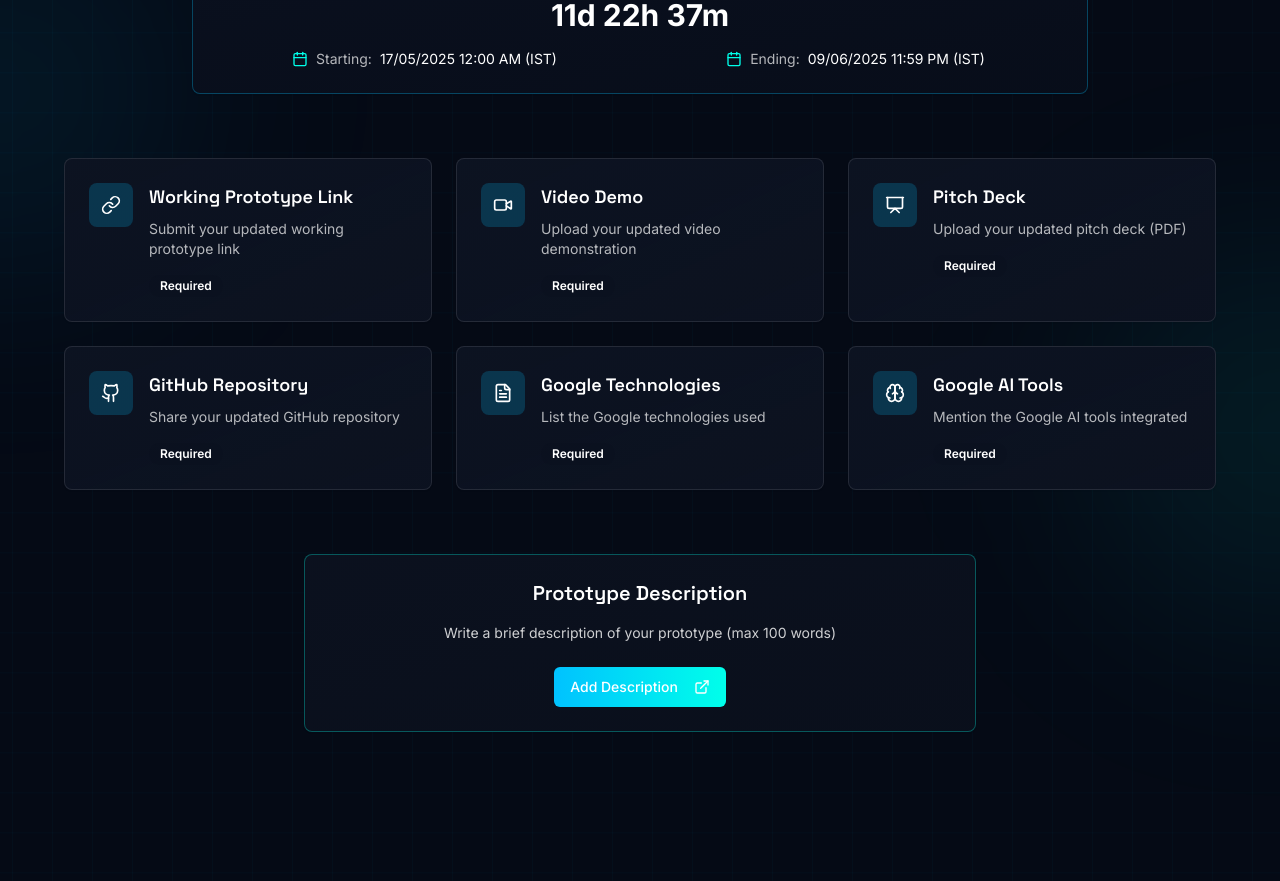
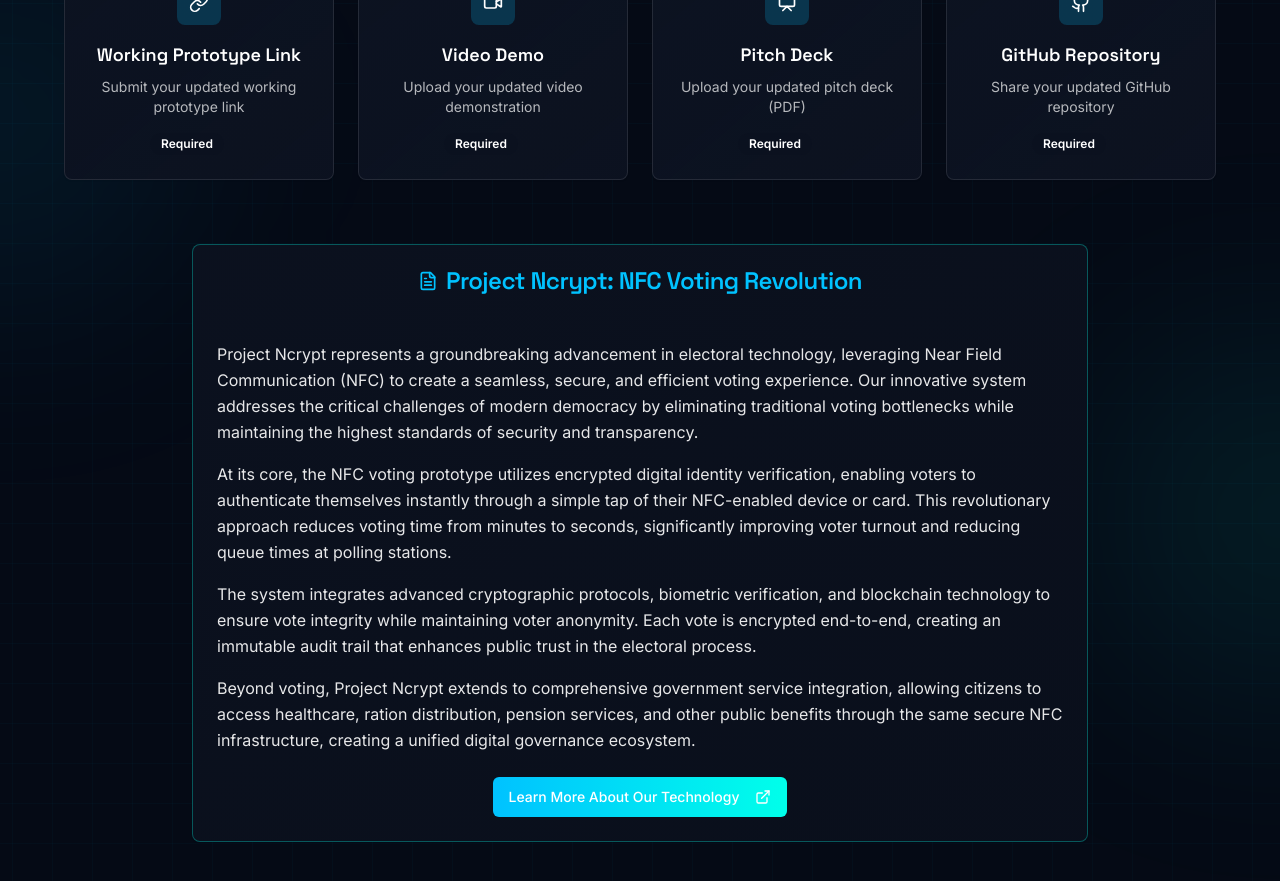
Before and after one commit to Ajayrx/ncrypt-vote-future, a React (Vite) app: page / in a window 1280 px wide. Shown: the part 1200-2081 px from the top of the page. Built offline with nearby package versions, Linux system fonts and the light colour scheme.

Commit message:
Refactor Prototype Submissions
- Changed the Prototype Submissions section to "Nfc Prototype".
- Removed Google Technologies and Google AI Tools sections.
- Updated the Prototype Description to a short article about NFC voting.

```diff
--- a/src/components/PrototypeSubmissions.tsx
+++ b/src/components/PrototypeSubmissions.tsx
@@ -4,15 +4,12 @@ import { Card, CardContent, CardHeader, CardTitle } from "@/components/ui/card";
 import { Button } from "@/components/ui/button";
 import { Badge } from "@/components/ui/badge";
 import {
-  Calendar,
-  Clock,
   ExternalLink,
   Github,
-  FileText,
   Video,
   Link as LinkIcon,
   Presentation,
-  Brain
+  FileText
 } from 'lucide-react';
 
 const PrototypeSubmissions = () => {
@@ -51,20 +48,6 @@ const PrototypeSubmissions = () => {
       description: 'Share your updated GitHub repository',
       icon: <Github className="w-5 h-5" />,
       action: () => handleSectionClick('github-repo')
-    },
-    {
-      id: 'google-tech',
-      title: 'Google Technologies',
-      description: 'List the Google technologies used',
-      icon: <FileText className="w-5 h-5" />,
-      action: () => handleSectionClick('google-tech')
-    },
-    {
-      id: 'ai-tools',
-      title: 'Google AI Tools',
-      description: 'Mention the Google AI tools integrated',
-      icon: <Brain className="w-5 h-5" />,
-      action: () => handleSectionClick('ai-tools')
     }
   ];
 
@@ -78,42 +61,15 @@ const PrototypeSubmissions = () => {
       <div className="section-container relative z-10">
         <div className="text-center max-w-4xl mx-auto mb-16">
           <h2 className="section-heading">
-            Prototype <span className="text-ncrypt-blue">Submissions</span>
+            NFC <span className="text-ncrypt-blue">Prototype</span>
           </h2>
           <p className="text-lg text-white/80 mb-8">
             Challenge: Revolutionizing Voting with Faster and Secure Automated Verification
           </p>
-
-          {/* Countdown Timer */}
-          <Card className="bg-gradient-to-br from-ncrypt-dark-blue/50 to-ncrypt-dark/50 border-ncrypt-blue/30 mb-8">
-            <CardHeader>
-              <CardTitle className="text-center text-ncrypt-blue flex items-center justify-center gap-2">
-                <Clock className="w-5 h-5" />
-                MODULE CLOSING IN
-              </CardTitle>
-            </CardHeader>
-            <CardContent>
-              <div className="text-center">
-                <div className="text-3xl font-bold text-white mb-4">11d 22h 37m</div>
-                <div className="grid grid-cols-1 md:grid-cols-2 gap-4 text-sm">
-                  <div className="flex items-center justify-center gap-2">
-                    <Calendar className="w-4 h-4 text-ncrypt-cyan" />
-                    <span className="text-white/70">Starting:</span>
-                    <span className="text-white">17/05/2025 12:00 AM (IST)</span>
-                  </div>
-                  <div className="flex items-center justify-center gap-2">
-                    <Calendar className="w-4 h-4 text-ncrypt-cyan" />
-                    <span className="text-white/70">Ending:</span>
-                    <span className="text-white">09/06/2025 11:59 PM (IST)</span>
-                  </div>
-                </div>
-              </div>
-            </CardContent>
-          </Card>
         </div>
 
         {/* Submission Categories */}
-        <div className="grid grid-cols-1 md:grid-cols-2 lg:grid-cols-3 gap-6 max-w-6xl mx-auto">
+        <div className="grid grid-cols-1 md:grid-cols-2 lg:grid-cols-4 gap-6 max-w-6xl mx-auto mb-16">
           {submissions.map((submission) => (
             <Card
               key={submission.id}
@@ -121,18 +77,18 @@ const PrototypeSubmissions = () => {
               onClick={submission.action}
             >
               <CardContent className="p-6">
-                <div className="flex items-start gap-4">
+                <div className="flex flex-col items-center text-center gap-4">
                   <div className="p-3 rounded-lg bg-ncrypt-blue/20 group-hover:bg-ncrypt-blue/30 transition-colors">
                     {submission.icon}
                   </div>
-                  <div className="flex-1">
+                  <div>
                     <h3 className="text-lg font-semibold text-white mb-2 group-hover:text-ncrypt-blue transition-colors">
                       {submission.title}
                     </h3>
                     <p className="text-sm text-white/70 mb-4">
                       {submission.description}
                     </p>
-                    <div className="flex items-center gap-2">
+                    <div className="flex items-center justify-center gap-2">
                       <Badge variant="secondary" className="bg-ncrypt-dark-blue/50 text-white">
                         Required
                       </Badge>
@@ -145,23 +101,43 @@ const PrototypeSubmissions = () => {
           ))}
         </div>
 
-        {/* Additional Info */}
-        <div className="mt-16 text-center">
-          <Card className="bg-gradient-to-br from-ncrypt-dark-blue/30 to-ncrypt-dark/30 border-ncrypt-cyan/30 max-w-2xl mx-auto">
+        {/* NFC Voting Project Article */}
+        <div className="mt-16">
+          <Card className="bg-gradient-to-br from-ncrypt-dark-blue/30 to-ncrypt-dark/30 border-ncrypt-cyan/30 max-w-4xl mx-auto">
+            <CardHeader>
+              <CardTitle className="text-center text-ncrypt-blue flex items-center justify-center gap-2">
+                <FileText className="w-5 h-5" />
+                Project Ncrypt: NFC Voting Revolution
+              </CardTitle>
+            </CardHeader>
             <CardContent className="p-6">
-              <h3 className="text-xl font-semibold text-white mb-4">
-                Prototype Description
-              </h3>
-              <p className="text-white/80 text-sm mb-6">
-                Write a brief description of your prototype (max 100 words)
+              <div className="prose prose-invert max-w-none">
+                <p className="text-white/90 text-base mb-4 leading-relaxed">
+                  Project Ncrypt represents a groundbreaking advancement in electoral technology, leveraging Near Field Communication (NFC) to create a seamless, secure, and efficient voting experience. Our innovative system addresses the critical challenges of modern democracy by eliminating traditional voting bottlenecks while maintaining the highest standards of security and transparency.
                 </p>
+
+                <p className="text-white/90 text-base mb-4 leading-relaxed">
+                  At its core, the NFC voting prototype utilizes encrypted digital identity verification, enabling voters to authenticate themselves instantly through a simple tap of their NFC-enabled device or card. This revolutionary approach reduces voting time from minutes to seconds, significantly improving voter turnout and reducing queue times at polling stations.
+                </p>
+
+                <p className="text-white/90 text-base mb-4 leading-relaxed">
+                  The system integrates advanced cryptographic protocols, biometric verification, and blockchain technology to ensure vote integrity while maintaining voter anonymity. Each vote is encrypted end-to-end, creating an immutable audit trail that enhances public trust in the electoral process.
+                </p>
+
+                <p className="text-white/90 text-base leading-relaxed">
+                  Beyond voting, Project Ncrypt extends to comprehensive government service integration, allowing citizens to access healthcare, ration distribution, pension services, and other public benefits through the same secure NFC infrastructure, creating a unified digital governance ecosystem.
+                </p>
+              </div>
+
+              <div className="mt-6 text-center">
                 <Button
-                onClick={() => handleSectionClick('description')}
+                  onClick={() => handleSectionClick('learn-more')}
                   className="bg-gradient-to-r from-ncrypt-blue to-ncrypt-cyan hover:shadow-lg hover:shadow-ncrypt-blue/40 transition-all"
                 >
-                Add Description
+                  Learn More About Our Technology
                   <ExternalLink className="w-4 h-4 ml-2" />
                 </Button>
+              </div>
             </CardContent>
           </Card>
         </div>
```
Lines whose indentation alone changed are shown as unchanged.
